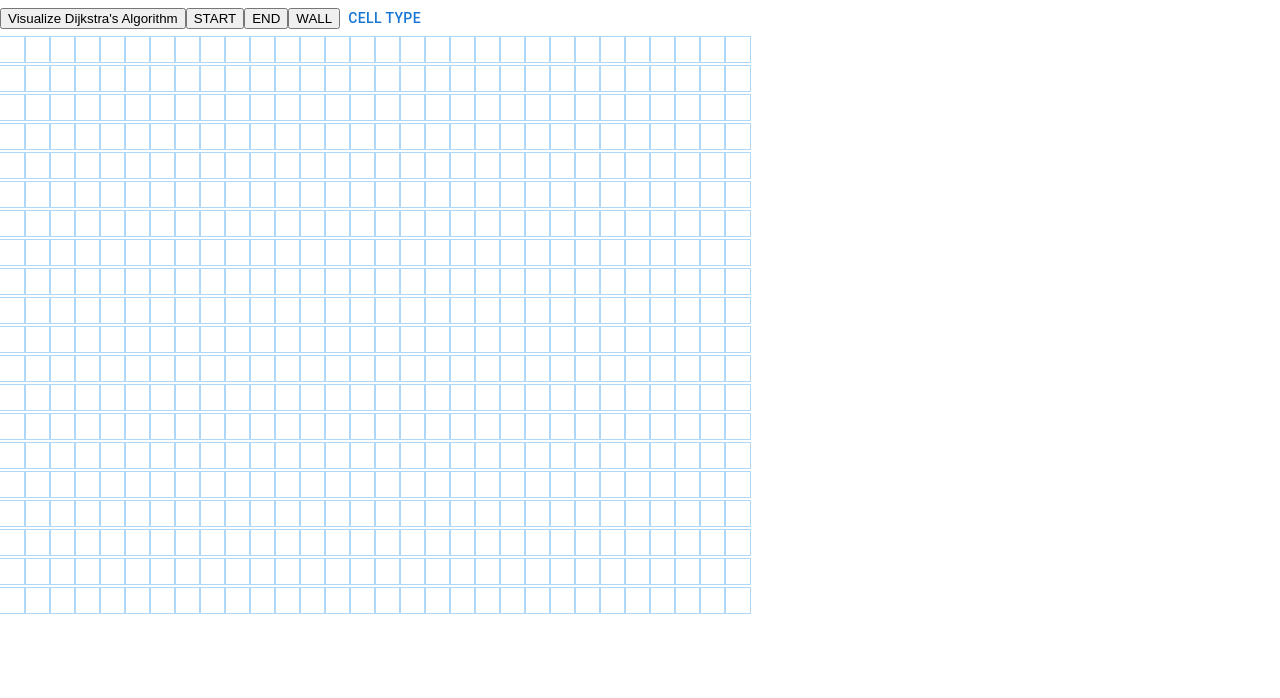
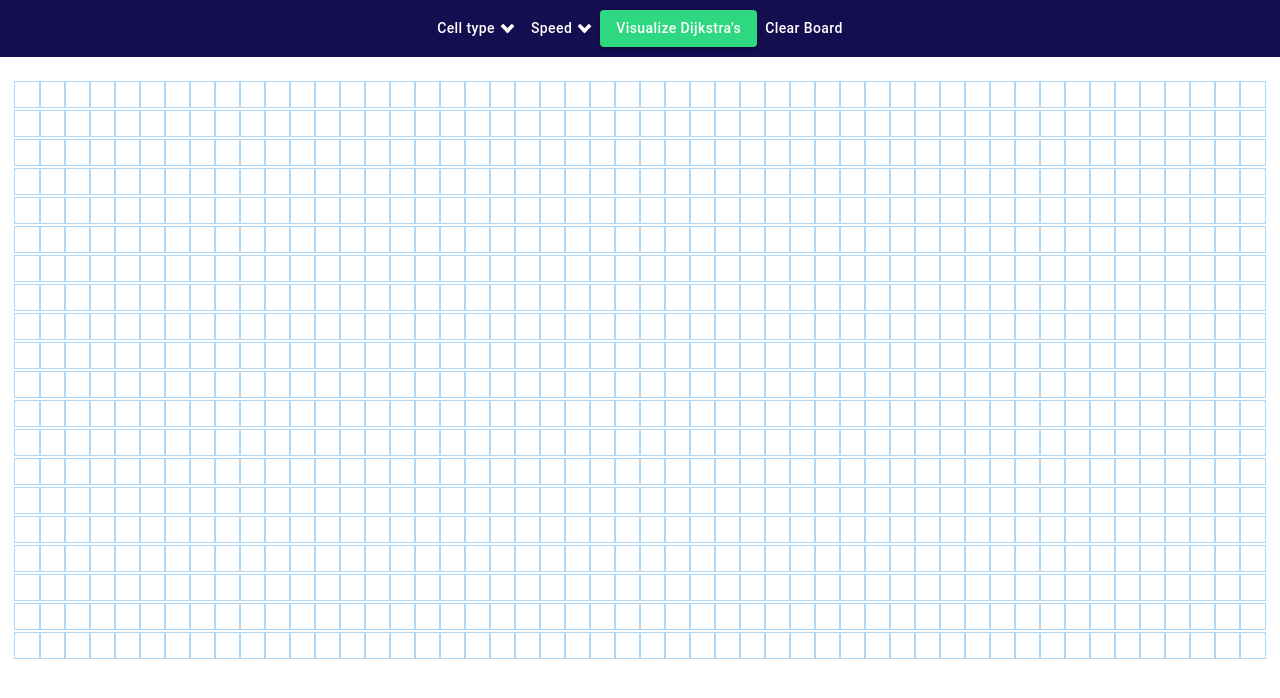
Before and after one commit to tiagovgomes/Pathfinding-Algorithms-Visualizer, a React (Create React App) app in the folder pathfinding-algorithms-visualizer/: page / in a window 1280 px wide. Shown: the top 698 px of the page. Built offline with nearby package versions, Linux system fonts and the light colour scheme.

Commit message:
changed header

```diff
--- a/pathfinding-algorithms-visualizer/src/PathfindingVisualizer/PathfindingVisualizer.jsx
+++ b/pathfinding-algorithms-visualizer/src/PathfindingVisualizer/PathfindingVisualizer.jsx
@@ -1,15 +1,24 @@
 import React from "react";
 import './PathfindingVisualizer.scss';
 import Cell from './Cell/Cell';
-import { dijkstra, getCellsInShortestPathOrder } from '../Algorithms/dijkstra';
+import { dijkstra, getCellsInShortestPathOrder } from '../pathfindingAlgorithms/dijkstra';
 import Button from '@mui/material/Button';
 import Menu from '@mui/material/Menu';
 import MenuItem from '@mui/material/MenuItem';
+import { depthFirstSearch } from '../mazeAlgorithms/depthFirstSearch';
+import arrowDown from '../styling/arrow-down.svg';
 
 
 const START_CELL = 'cell-start';
 const END_CELL = 'cell-finish';
 const WALL_CELL = 'cell-wall';
+
+const SLOW_SPEED = 5;
+const NORMAL_SPEED = 10;
+const FAST_SPEED = 15;
+
+const NUMB_ROWS = 20;
+const NUMB_COLS = 50;
 
 export default class PathfindingVisualizer extends React.Component {
 
@@ -20,12 +29,13 @@ export default class PathfindingVisualizer extends React.Component {
         this.state = {
             grid: [],
             mouseIsPressed: false,
-            cellTypeSelected: START_CELL
+            cellTypeSelected: START_CELL,
+            speed : NORMAL_SPEED
         };
     }
 
     componentDidMount() {
-        const grid = getInitialGrid();
+        const grid = this.getInitialGrid();
         this.setState({ grid });
     }
 
@@ -45,29 +55,39 @@ export default class PathfindingVisualizer extends React.Component {
     }
 
     animateDijkstra(visitedCellsInOrder, cellsInShortestPathOrder) {
+        let speed = this.state.speed;
+        console.log(speed);
         for (let i = 0; i <= visitedCellsInOrder.length; i++) {
             if (i === visitedCellsInOrder.length) {
                 setTimeout(() => {
                     this.animateShortestPath(cellsInShortestPathOrder);
-                }, 10 * i);
+                }, speed * i);
                 return;
             }
             setTimeout(() => {
                 const cell = visitedCellsInOrder[i];
                 document.getElementById(`cell-${cell.row}-${cell.col}`).className =
                     'cell cell-visited';
-            }, 10 * i);
+            }, speed * i);
         }
     }
 
     animateShortestPath(cellsInShortestPathOrder) {
+        let speed = this.state.speed;
         for (let i = 0; i < cellsInShortestPathOrder.length; i++) {
             setTimeout(() => {
                 const cell = cellsInShortestPathOrder[i];
                 document.getElementById(`cell-${cell.row}-${cell.col}`).className =
                     'cell cell-shortest-path';
-            }, 50 * i);
+            }, speed * 2 * i);
         }
+    }
+
+    test() {
+        let grid = this.state.grid;
+        const startCell = getCellByType(grid, START_CELL);
+        let test = depthFirstSearch(grid.slice(), startCell);
+        console.log(test);
     }
 
     visualizeDijkstra() {
@@ -80,8 +100,30 @@ export default class PathfindingVisualizer extends React.Component {
     }
 
     changeCellType(type) {
-        console.log(type);
         this.setState({ cellTypeSelected: type });
+    }
+
+    clearBoard() {
+        const grid = this.getInitialGrid();
+        this.setState({ grid });
+    }
+
+    getInitialGrid() {
+        const grid = [];
+        for (let row = 0; row < NUMB_ROWS; row++) {
+            const currentRow = [];
+            for (let col = 0; col < NUMB_COLS; col++) {
+                currentRow.push(createCell(col, row));
+                let cellElement = document.getElementById(`cell-${row}-${col}`)
+                if (cellElement) cellElement.className = 'cell';
+            }
+            grid.push(currentRow);
+        }
+        return grid;
+    };
+
+    changeSpeed(newSpeed){
+        this.setState({ speed: newSpeed });
     }
 
     render() {
@@ -89,22 +131,23 @@ export default class PathfindingVisualizer extends React.Component {
         return (
             <div className="path-visualizer-container">
                 <div className="hearder-options-container">
-                    <button onClick={() => this.visualizeDijkstra()}>
-                        Visualize Dijkstra's Algorithm
-                    </button>
-                    <button onClick={() => this.changeCellType(START_CELL)}>
-                        START
-                    </button>
-                    <button onClick={() => this.changeCellType(END_CELL)}>
-                        END
-                    </button>
-                    <button onClick={() => this.changeCellType(WALL_CELL)}>
-                        WALL
-                    </button>
+                    <div Style="display:inline-block">
+                        <CellTypeMenu onClick={(e, type) => this.changeCellType(type)}></CellTypeMenu>
+                    </div>
+                    <div Style="display:inline-block">
+                        <SpeedMenu onClick={(e, type) => this.changeSpeed(type)}></SpeedMenu>
+                    </div>
+                    <Button variant="contained" className="green-button" onClick={() => this.visualizeDijkstra()}>
+                        Visualize Dijkstra's
+                    </Button>
+                    <Button variant="text" onClick={() => this.clearBoard()}>
+                        Clear Board
+                    </Button>
 
-                    <div Style="display:inline-block">
-                        <BasicMenu onClick={(e, type) => this.changeCellType(type)}></BasicMenu>
-                    </div>
+
+                </div>
+                <div className="header-helper-container">
+                    <img alt="arrowDown" src={arrowDown}></img>
                 </div>
                 <div className="grid-container">
                     {grid.map((row, rowIdx) => {
@@ -136,17 +179,7 @@ export default class PathfindingVisualizer extends React.Component {
 
 }
 
-const getInitialGrid = () => {
-    const grid = [];
-    for (let row = 0; row < 20; row++) {
-        const currentRow = [];
-        for (let col = 0; col < 30; col++) {
-            currentRow.push(createCell(col, row));
-        }
-        grid.push(currentRow);
-    }
-    return grid;
-};
+
 
 const createCell = (col, row) => {
     return {
@@ -178,7 +211,7 @@ const getCellByType = (grid, type) => {
     return null;
 }
 
-function BasicMenu(props) {
+function CellTypeMenu(props) {
     const [anchorEl, setAnchorEl] = React.useState(null);
     const open = Boolean(anchorEl);
     const handleClick = (event) => {
@@ -201,6 +234,7 @@ function BasicMenu(props) {
                 onClick={(e) => { handleClick(e) }}
             >
                 Cell type
+                <img className="arrow-icon" alt="arrowDown" src={arrowDown}></img>
             </Button>
             <Menu
                 id="basic-menu"
@@ -211,10 +245,53 @@ function BasicMenu(props) {
                     'aria-labelledby': 'basic-button',
                 }}
             >
-                <MenuItem onClick={(e) => { handleClose(e, START_CELL) }}>START</MenuItem>
-                <MenuItem onClick={(e) => { handleClose(e, END_CELL) }}>GOAL</MenuItem>
-                <MenuItem onClick={(e) => { handleClose(e, WALL_CELL) }}>WALL</MenuItem>
+                <MenuItem onClick={(e) => { handleClose(e, START_CELL) }}>Start</MenuItem>
+                <MenuItem onClick={(e) => { handleClose(e, END_CELL) }}>Goal</MenuItem>
+                <MenuItem onClick={(e) => { handleClose(e, WALL_CELL) }}>Wall</MenuItem>
             </Menu>
         </div>
     );
 }
+
+
+function SpeedMenu(props) {
+    const [anchorEl, setAnchorEl] = React.useState(null);
+    const open = Boolean(anchorEl);
+    const handleClick = (event) => {
+        setAnchorEl(event.currentTarget);
+
+    };
+    const handleClose = (event, type) => {
+        props.onClick(event, type);
+        setAnchorEl(null);
+    };
+
+
+    return (
+        <div>
+            <Button
+                id="basic-button"
+                aria-controls={open ? 'basic-menu' : undefined}
+                aria-haspopup="true"
+                aria-expanded={open ? 'true' : undefined}
+                onClick={(e) => { handleClick(e) }}
+            >
+                Speed
+                <img className="arrow-icon" alt="arrowDown" src={arrowDown}></img>
+            </Button>
+            <Menu
+                id="basic-menu"
+                anchorEl={anchorEl}
+                open={open}
+                onClose={handleClose}
+                MenuListProps={{
+                    'aria-labelledby': 'basic-button',
+                }}
+            >
+                <MenuItem onClick={(e) => { handleClose(e, SLOW_SPEED) }}>Slow</MenuItem>
+                <MenuItem onClick={(e) => { handleClose(e, NORMAL_SPEED) }}>Normal</MenuItem>
+                <MenuItem onClick={(e) => { handleClose(e, FAST_SPEED) }}>Fast</MenuItem>
+            </Menu>
+        </div>
+    );
+}
--- a/pathfinding-algorithms-visualizer/src/PathfindingVisualizer/PathfindingVisualizer.scss
+++ b/pathfinding-algorithms-visualizer/src/PathfindingVisualizer/PathfindingVisualizer.scss
@@ -1,7 +1,27 @@
 .path-visualizer-container {
     display: flex;
     flex-direction: column;
-    .hearder-options-container {}
+    align-items: center;
+
+    .hearder-options-container {
+        Button{
+            color: white;
+            text-transform: none;
+        }
+        .green-button{
+            background-color: #2DD881;
+        }
+        background-color: #140d4f;
+        padding: 10px;
+        width: calc(100% - 20px);
+        text-align: center;
+    }
 
     .grid-container {}
 }
+
+.arrow-icon {
+    height: 15px;
+    width: 15px;
+    margin-left: 5px;
+}
--- /dev/null
+++ b/pathfinding-algorithms-visualizer/src/mazeAlgorithms/depthFirstSearch.js
@@ -0,0 +1,95 @@
+export function depthFirstSearch(grid, startCell) {
+    //debugger;
+    let cellsToCheck = [startCell];
+    let currentCell = startCell;
+    let directionsTried = []
+    //row /col
+    do {
+        let direction = getRandomInt(0, 3);
+        let nextCell = getCellNeighbour(grid, currentCell, direction);
+
+        if (nextCell && !nextCell.visited) {
+            cellsToCheck.push(currentCell);
+            currentCell.directionTaken = direction;
+            nextCell.previousCell = currentCell;
+            currentCell = nextCell;
+            currentCell.visited = true;
+            directionsTried = []
+        } else {
+            if (!directionsTried.find(element => element === direction)) directionsTried.push(direction);
+            if (directionsTried.length === 4) {//tried all Directions
+                currentCell = cellsToCheck.pop();
+                directionsTried = [];
+            }
+        }
+    } while (cellsToCheck.length !== 0);
+
+    return grid;
+}
+
+function getRandomInt(min, max) {
+    return Math.floor(Math.random() * (max - min + 1) + min);
+}
+
+function getCellNeighbour(grid, currentCell, direction) {
+    switch (direction) {
+        case 0: //left
+            if (currentCell.col - 1 >= 0) {
+                return grid[currentCell.row][currentCell.col - 1];
+            }
+            break;
+        case 1: // top
+            if (currentCell.row - 1 >= 0) {
+                return grid[currentCell.row - 1][currentCell.col];
+            }
+            break;
+        case 2: // right
+            if (currentCell.col + 1 < grid[0].length) {
+                return grid[currentCell.row][currentCell.col + 1];
+            }
+            break;
+        case 3: // bottom
+            if (currentCell.row + 1 < grid.length) {
+                return grid[currentCell.row + 1][currentCell.col];
+            }
+            break;
+
+    }
+    return null;
+}
+
+
+/* Maze DFS(int width, int height, Cell startCell)
+{
+  Maze maze(width, height);
+  Stack pathStack(startCell);
+
+    // While there is node to be handled in the stack
+    while (!pathStack.empty()) {
+    // Handle the cell at the top of the stack:
+    // Get available neighbors from bottom, left, right, top and unvisited
+    Cell cell = pathStack.pop();
+    auto neighbors = GetAvailableneighbors(maze, cell);
+
+        // If there is available node to process (loop to backtrack - 'pop' otherwise)
+        if (!neighbors.empty()) {
+      // Randomly select a node to be processed
+      auto randIdx = Random() % neighbors.size();
+
+            // For each available node: connect to the cell, mark it as visited
+            // and push it into the stack.
+            for (auto i = 0; i < neighbors.size(); ++i)
+            {
+                cell -> Connect(Cell:: Visite(neighbors[i]));
+
+                // Only the chosen item should be add to the top following a DFS strategy
+                if (i != randIdx) pathStack.push(neighbors[i]);
+            }
+
+            // Add the chosen node as the next one to be processed
+            pathStack.push(neighbors[randIdx]);
+        }
+    }
+
+    return maze;
+}  */
```
Also changed, not shown: pathfinding-algorithms-visualizer/src/mazeAlgorithms/recursiveDivision.js (added), pathfinding-algorithms-visualizer/src/pathfindingAlgorithms/dijkstra.js (renamed from pathfinding-algorithms-visualizer/src/Algorithms/dijkstra.js), pathfinding-algorithms-visualizer/src/styling/arrow-down.svg (added).
